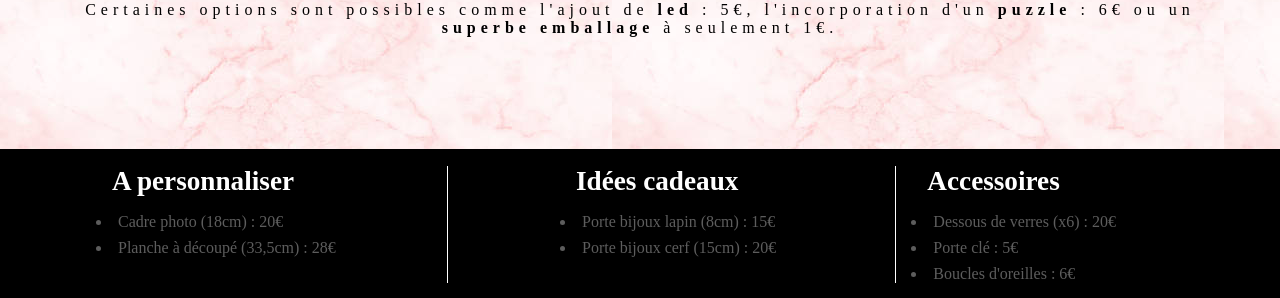
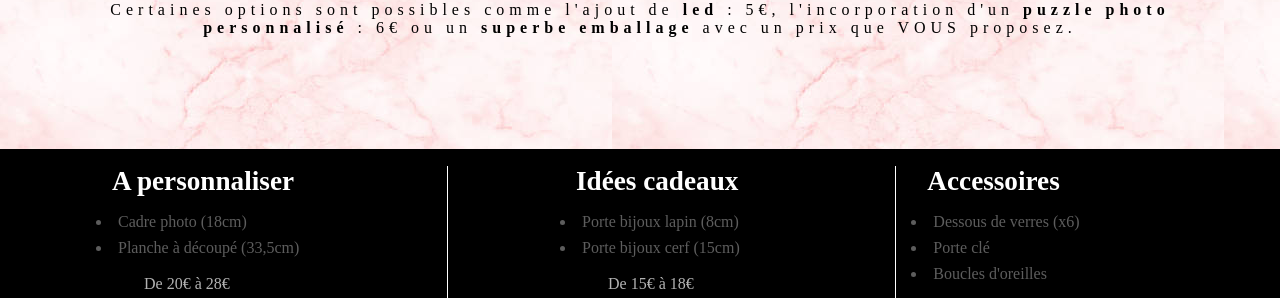
Before and after one commit to melountte/Latelier, a website: page page2.html in a window 1280 px wide. Shown: the part 214-512 px from the top of the page. Drawn offline with Linux system fonts and the light colour scheme.

Commit message:
Description des modifications apportées

```diff
--- a/page2.html
+++ b/page2.html
@@ -25,24 +25,30 @@
     </header>
     <div class="option">
         <h1>MES TARIFS</h1>
-        <p>Certaines options sont possibles comme l'ajout de <strong>led </strong> : 5€, l'incorporation d'un <strong> puzzle</strong> : 6€ ou un <strong>superbe emballage</strong> à seulement 1€.</p>
+        <p>Certaines options sont possibles comme l'ajout de <strong>led </strong> : 5€, l'incorporation d'un <strong> puzzle photo personnalisé</strong> : 6€ ou un <strong>superbe emballage</strong> avec un prix que VOUS proposez.</p>
         </div>
     <div class="tarif">
         <div class="bloc1">
             <h2>A personnaliser</h2>
-            <li>Cadre photo (18cm) : 20€</li>
-            <li>Planche à découpé (33,5cm) : 28€</li>
+            <li>Cadre photo (18cm)</li>
+            <li>Planche à découpé (33,5cm)</li>
+            <br>
+            <p>De 20€ à 28€</p>
         </div>
         <div class="bloc2">
             <h2>Idées cadeaux</h2>
-            <li>Porte bijoux lapin (8cm) : 15€</li>
-            <li>Porte bijoux cerf (15cm) : 20€ </li>
+            <li>Porte bijoux lapin (8cm)</li>
+            <li>Porte bijoux cerf (15cm) </li>
+            <br>
+            <p>De 15€ à 18€</p>
         </div>
         <div class="bloc3">
             <h2>Accessoires</h2>
-            <li>Dessous de verres (x6) : 20€</li>
-            <li>Porte clé : 5€</li>
-            <li>Boucles d'oreilles : 6€</li>
+            <li>Dessous de verres (x6)</li>
+            <li>Porte clé</li>
+            <li>Boucles d'oreilles</li>
+            <br>
+            <p>De 5€ à 20€</p>
         </div>
     </div>
     <footer>
--- a/scss/mobile2.scss
+++ b/scss/mobile2.scss
@@ -90,6 +90,10 @@ header{
     }
     }
     .tarif{
+        p{
+            margin-left: 0.5rem;
+            color: #b3b3b3;
+        }
         display: grid;
         padding-top: 1rem;
         grid-template-columns: 1fr 1fr 30%;
--- a/scss/styles2.scss
+++ b/scss/styles2.scss
@@ -72,6 +72,10 @@ header{
     padding-right: 5rem;
     }
     .tarif{
+        p{
+            margin-left: 3rem;
+            color: #b3b3b3;
+        }
         display: grid;
         padding-top: 1rem;
         grid-template-columns: 1fr 1fr 30%;
```
Also changed, not shown: css/mobile2.css, css/styles2.css, 2 other files.
